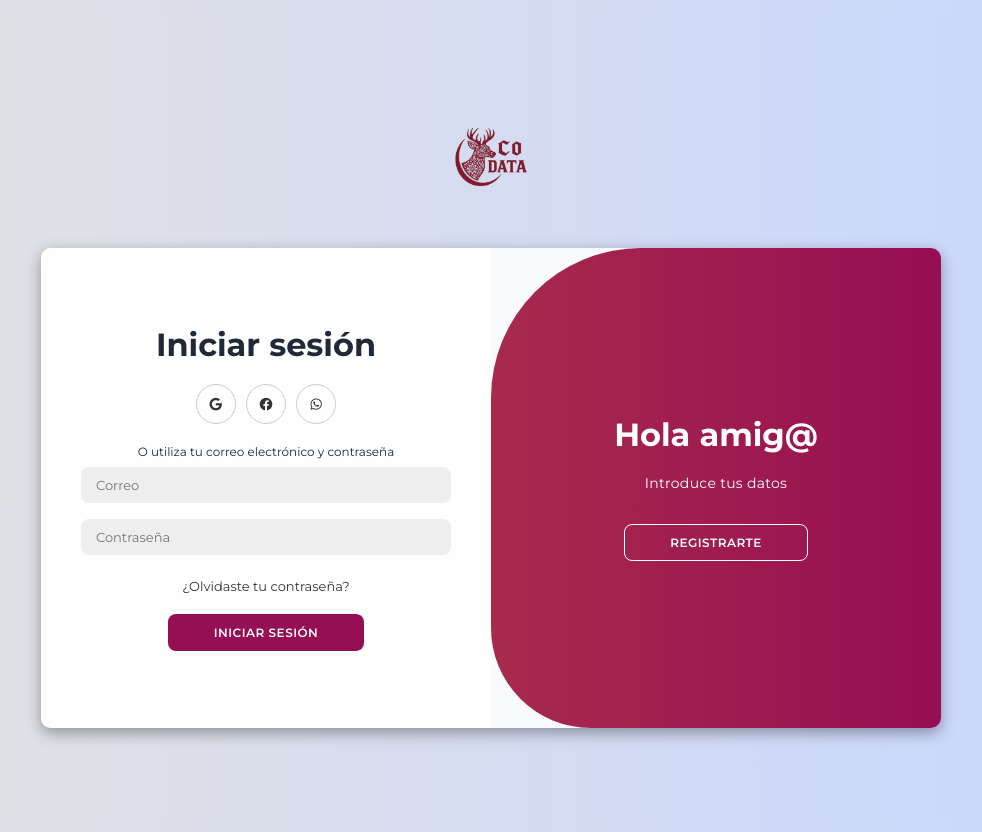
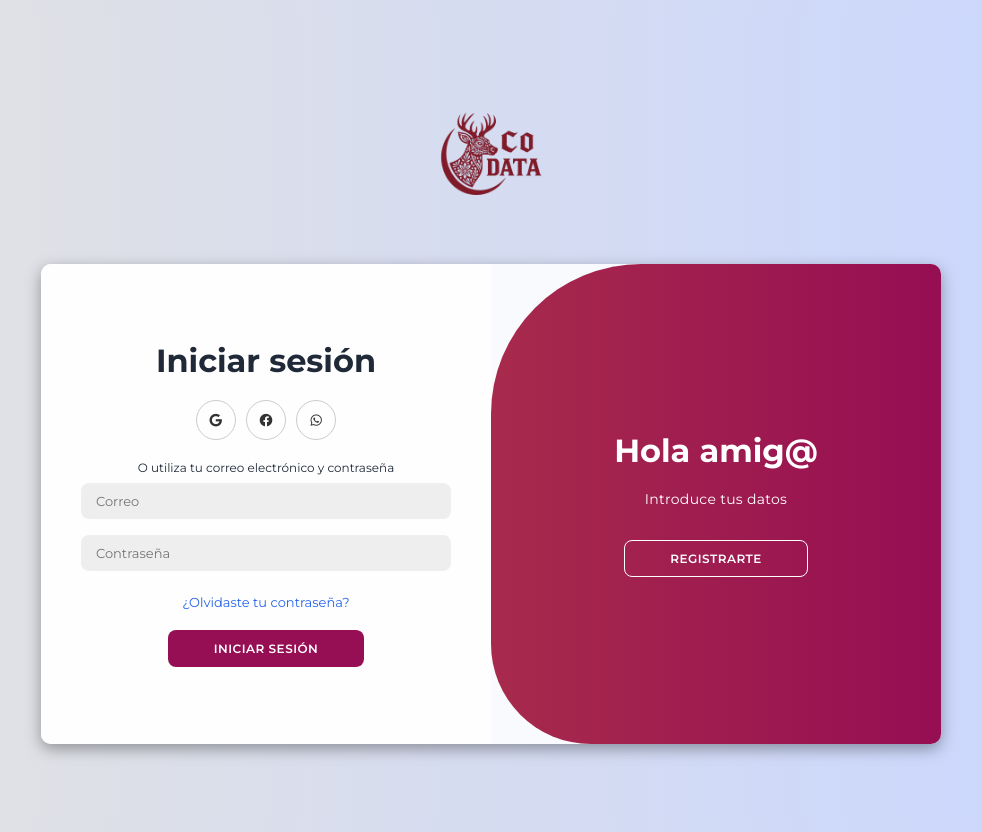
Before and after one commit to Jesuszruelas/ProyectoWeb_COData, a plain HTML site: page COData/app/index.html in a window 1280 px wide. Shown: the whole page, without its empty margins (149-1131 px from the left). Drawn offline with nearby package versions, Linux system fonts and the light colour scheme.

Commit message:
cambios en el login y el mapa

```diff
--- a/COData/app/componentes/login/login.css
+++ b/COData/app/componentes/login/login.css
@@ -28,9 +28,18 @@ body {
   margin-top: 1.25rem;
 }
 
+/* Custom Text Selection */
+::selection {
+  background-color: #2563eb;
+  /* Blue */
+  color: #ffffff;
+}
+
 .auth-logo {
-  width: clamp(3.75rem, 10vw, 5rem);
-  height: clamp(3.75rem, 10vw, 5rem);
+  width: clamp(5rem, 12vw, 7rem);
+  /* Increased size */
+  height: clamp(5rem, 12vw, 7rem);
+  /* Increased size */
   animation: fadeIn 0.6s ease-in;
 }
 
@@ -69,10 +78,21 @@ body {
 }
 
 .container a {
-  color: #333;
+  color: #2563eb;
+  /* Blue color */
   font-size: clamp(0.6875rem, 1.5vw, 0.8125rem);
   text-decoration: none;
   margin: 0.9375rem 0 0.625rem;
+  transition: all 0.3s cubic-bezier(0.25, 0.8, 0.25, 1);
+  /* iOS-style smooth transition */
+  display: inline-block;
+  /* Needed for transform */
+}
+
+.container a:hover {
+  transform: scale(1.05);
+  /* Subtle zoom */
+  opacity: 0.8;
 }
 
 .container button {
@@ -136,6 +156,8 @@ body {
 
 .container.active .sign-in {
   transform: translateX(100%);
+  opacity: 0;
+  z-index: 1;
 }
 
 .sign-up {
```
